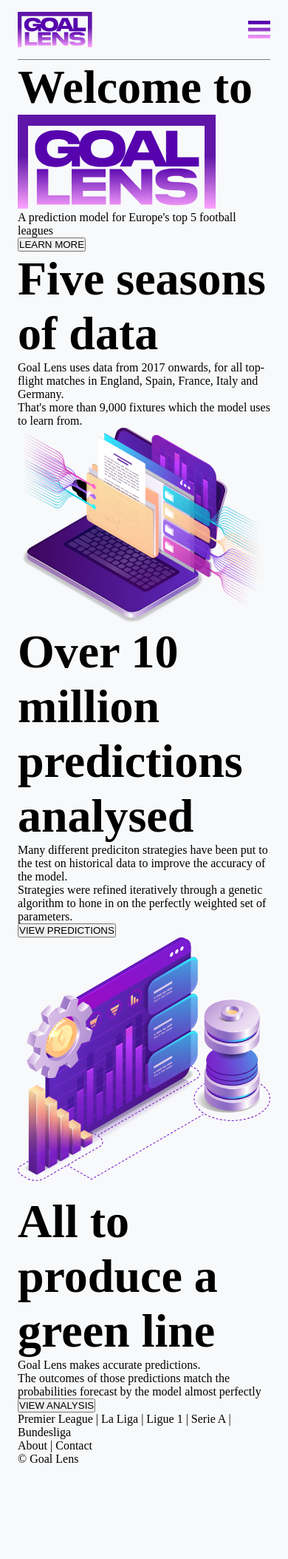
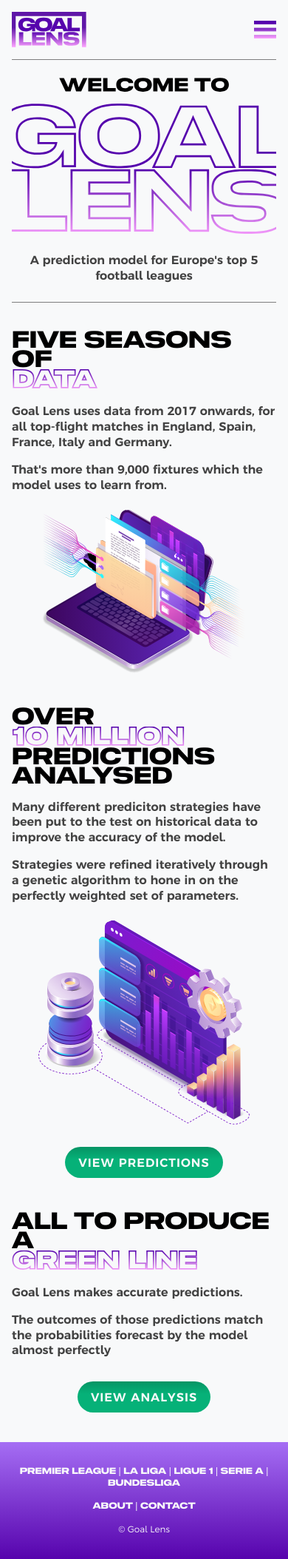
Before and after one commit to juancoquet/goallens, a Django app: page / in a window 390 px wide. Shown: the whole page at 74% size. Before the commit the page ends 1977 px from the top, so only its background shows below. Run offline with Django 4.2, Linux system fonts and the light colour scheme.

Commit message:
home page mobile layout done

```diff
--- a/static/css/_base.css
+++ b/static/css/_base.css
@@ -1,10 +1,53 @@
+/* FONTS -------------------------------------- */
+
+@font-face {
+    font-family: 'Radwave';
+    src: url('../fonts/radwave/RadwaveFont_Regular.otf') format('opentype');
+    font-weight: normal;
+    font-style: normal;
+}
+
+@font-face {
+    font-family: 'Radwave Outline';
+    src: url('../fonts/radwave/RadwaveFont_Outline.otf') format('opentype');
+    font-weight: normal;
+}
+
+@font-face {
+    font-family: 'Argentum Sans';
+    src: url('../fonts/argentum_sans/argentum-sans.regular.ttf') format('truetype');
+    font-weight: normal;
+}
+
+@font-face {
+    font-family: 'Argentum Sans';
+    src: url('../fonts/argentum_sans/argentum-sans.light.ttf') format('truetype');
+    font-weight: 300;
+}
+
+@font-face {
+    font-family: 'Argentum Sans';
+    src: url('../fonts/argentum_sans/argentum-sans.semibold.ttf') format('truetype');
+    font-weight: 700;
+}
+
+
+/* BASE FORMATTING ------------------------------------------- */
+
 :root {
     --max-width: 1200px;
-    --side-padding: 2.4rem;
+    --side-padding: 1.6rem;
+    --h1-size: 3.2rem;
 
     /* colors */
     --bg: #F8F9FA;
+    --dark-prpl: #5603ad;
+    --light-prpl: #A56EF4;
+    --pink: #FDA3FF;
     --dark-grey: #7e7e7e;
+    --text-grey: #424242;
+    --dark-green: #069464;
+    --light-green: #06B178;
 }
 
 * {
@@ -18,28 +61,148 @@
 }
 
 body {
-    max-width: var(--max-width);
-    padding: 0 var(--side-padding);
-    margin: 0 auto;
     background-color: var(--bg);
 }
 
-h1, h2, h3, h4, h5, h6 {}
+section {
+    background-color: var(--bg);
+    padding: 1.6rem 0;
+}
+
+h1, h2, h3, h4, h5, h6 {
+    font-family: 'Radwave', sans-serif;
+    font-weight: normal;
+    font-style: normal;
+    line-height: 80%;
+}
+
+.heading-accent {
+    font-family: 'Radwave', sans-serif;
+    font-weight: normal;
+    font-size: inherit;
+    background: linear-gradient(180deg, rgba(86,3,173,1) 0%, rgba(253,163,255,1) 100%);
+    background-clip: text;
+    -webkit-background-clip: text;
+    -webkit-text-stroke: 0.1em transparent;
+    color: var(--bg);
+    letter-spacing: 0.05em;
+    display: block;
+    padding-top: 0.1em;
+    padding-left: 0.05em;
+    line-height: inherit;
+    margin-top: -0.05em;
+    margin-bottom: 0.05em;
+}
 
 h1 {
-    font-size: 6.4rem;
+    font-size: var(--h1-size);
+    margin-bottom: calc(var(--h1-size) * 0.5);
 }
 
 h2 {}
 
 h3 {}
 
-p, a, span, li {
+p:not(.nav__text),
+a:not(.nav__item),
+span:not(.heading-accent),
+li {
     font-size: 1.6rem;
+    font-family: 'Argentum Sans', sans-serif;
+    font-weight: 700;
+    color: var(--text-grey);
+    line-height: 130%;
+    margin-bottom: 1.6rem;
 }
+
+button {
+    font-size: 1.6rem;
+    font-family: 'Argentum Sans', sans-serif;
+    font-weight: 700;
+    color: var(--bg);
+    border: none;
+    border-radius: 50px;
+    padding: 1.2rem 1.8rem;
+    letter-spacing: 1px;
+    cursor: pointer;
+    margin: 1.6rem 0;
+    text-transform: uppercase;
+    max-width: fit-content;
+}
+
+.btn--primary {
+    background: linear-gradient(180deg, var(--dark-green) 0%, var(--light-green) 40%);
+}
+
+
+/* SPACING --------------------------------------------------- */
 
 .content-width {
     width: 100%;
     max-width: var(--max-width);
+    padding: 0 var(--side-padding);
     margin: 0 auto;
 }
+
+.container--col {
+    width: 100%;
+    display: flex;
+    flex-direction: column;
+    justify-content: space-between;
+    align-items: center;
+    margin: 1.6rem 0;
+}
+
+.container--row {
+    width: 100%;
+    display: flex;
+    flex-direction: row;
+    justify-content: space-between;
+    align-items: center;
+    margin: 1.6rem 0;
+}
+
+.center-contents {
+    display: flex;
+    flex-direction: column;
+    justify-content: center;
+    align-items: center;
+}
+
+
+@media screen and (min-width: 640px) {
+    :root {
+        --side-padding: 3.2rem;
+    }
+}
+
+
+/* FOOTER ---------------------------------------------------- */
+
+footer {
+    width: 100%;
+    display: flex;
+    flex-direction: column;
+    justify-content: center;
+    align-items: center;
+    background: linear-gradient(180deg, var(--light-prpl) 0%, var(--dark-prpl) 100%);
+    padding-top: 3.2rem !important;
+    padding-bottom: 1.6rem !important;
+    margin-top: 1.6rem;
+}
+
+p.footer__text {
+    font-family: 'Radwave', sans-serif;
+    font-style: normal;
+    font-weight: normal;
+    text-align: center;
+    color: var(--bg);
+    font-size: 1.2rem;
+    /* letter-spacing: 0.05em; */
+}
+
+p.footer__text.copyright {
+    font-family: 'Argentum Sans', sans-serif;
+    font-style: normal;
+    font-weight: 300;
+}
--- a/static/css/home.css
+++ b/static/css/home.css
@@ -0,0 +1,37 @@
+section.hero {
+    /* margin: 0.8rem; */
+    margin-top: 0;
+    padding-bottom: 0;
+    padding-top: 0.8rem;
+    border-bottom: 1px solid var(--dark-grey);
+}
+
+section {
+    display: flex;
+    flex-direction: column;
+    justify-content: center;
+    padding: 2.4rem 0;
+}
+
+.hero__heading {
+    width: clamp(230px, 50%, 561px);
+    /* margin: 3.2rem 0; */
+}
+
+.hero__graphic {
+    width: 100%;
+}
+
+.hero__text {
+    text-align: center;
+    font-size: clamp(1.6rem, 3.5vw, 3.2rem);
+}
+
+.graphic {
+    max-width: 80%;
+    margin: 0.8rem auto 0 auto;
+}
+
+button {
+    margin-bottom: 0;
+}
--- a/static/css/nav.css
+++ b/static/css/nav.css
@@ -27,6 +27,16 @@
 
 .nav__item {
     margin-left: 1.6rem;
+    text-decoration: none;
+    background: linear-gradient(180deg, rgba(86,3,173,1) 30%, rgba(253,163,255,1) 100%);
+    background-clip: text;
+    -webkit-background-clip: text;
+    -webkit-text-fill-color: transparent;
+}
+
+.nav__text {
+    font-family: 'Radwave', sans-serif;
+    font-size: 1.6rem;
 }
 
 .nav__menu {
@@ -46,10 +56,9 @@
     align-items: center;
     background-color: hsl(210, 17%, 98%, 0.8);
     backdrop-filter: blur(2px);
-
 }
 
-@media screen and (max-width: 485px) {
+@media screen and (max-width: 640px) {
     .nav__menu {
         display: block;
     }
@@ -61,7 +70,7 @@
 
     .nav__item {
         display: none;
-        margin: 1.2rem 0;
+        margin: 1.2rem auto;
     }
 
     .mobile-menu {
--- /dev/null
+++ b/static/js/home.js
@@ -0,0 +1,16 @@
+const heroHeading = document.querySelector('.hero__heading')
+const heroText = document.querySelector('.hero__text')
+
+function setHeroMargins(){
+    let margin = heroHeading.offsetHeight / 1.5
+    let marginBig = margin * 2
+    if (margin < 16) {
+        margin = 16
+    }
+    heroHeading.style.margin = `${margin}px 0`;
+    heroText.style.margin = `${marginBig}px 0`;
+    console.log(margin)
+}
+
+document.addEventListener('DOMContentLoaded', setHeroMargins)
+window.addEventListener('resize', setHeroMargins)
--- a/static/js/nav.js
+++ b/static/js/nav.js
@@ -35,7 +35,7 @@
 window.addEventListener('resize', calculateMenu);
 
 function calculateMenu() {
-    if (window.innerWidth > 485) {
+    if (window.innerWidth > 640) {
         navItems.forEach(item => {
             navRight.appendChild(item);
             item.style.display = 'block';
@@ -46,6 +46,7 @@
             item.style.display = 'none';
         });
     }
+    menu.classList.add('hidden');
     menuClose.classList.add('hidden');
     menuBtn.classList.remove('hidden');
 }
--- a/templates/_base.html
+++ b/templates/_base.html
@@ -16,8 +16,9 @@
 </head>
 <body>
 
+  <div class="content-width">
     <header>
-    <nav class="content-width">
+      <nav>
         <img src="{% static 'images/logo.svg' %}" alt="Goal Lens Logo" id="logo-home">
         <div class="nav-items--right">
           <img class="nav__menu" src="{% static 'images/menu-icon.svg' %}" alt="menu" id="menu-icon">
@@ -32,14 +33,17 @@
 
     {% block content %}
     {% endblock content %}
+  </div>
 
   <footer>
-    <p>Premier League | La Liga | Ligue 1 | Serie A | Bundesliga</p>
-    <p>About | Contact</p>
-    <p>&copy; Goal Lens</p>
+    <p class="footer__text">Premier League | La Liga | Ligue 1 | Serie A | Bundesliga</p>
+    <p class="footer__text">About | Contact</p>
+    <p class="footer__text copyright">&copy; Goal Lens</p>
   </footer>
 
   <script src="{% static 'js/nav.js' %}"></script>
+  {% block scripts %}
+  {% endblock scripts %}
 
 </body>
 </html>
--- a/templates/home.html
+++ b/templates/home.html
@@ -7,33 +7,40 @@
 
 {% block content %}
 
-  <h1>Welcome to</h1>
-  <img src="{% static 'images/logo.svg' %}" alt="logo" class="logo">
-  <p>A prediction model for Europe's top 5 football leagues</p>
-  <button class="btn--primary">LEARN MORE</button>
+  <section class="hero container--col">
+    <img src="{% static 'images/welcome-to.svg' %}" alt="welcome to" class="hero__heading">
+    {% comment %} <img class="hero__logo" src="{% static 'images/logo.svg' %}" alt="logo"> {% endcomment %}
+    <img src="{% static 'images/goal-lens.svg' %}" alt="goal lens" class="hero__graphic">
+    <p class="hero__text">A prediction model for Europe's top 5 football leagues</p>
+    {% comment %} <button class="btn--primary hero__btn">LEARN MORE</button> {% endcomment %}
+  </section>
 
   <section id="data-section">
-    <h1>Five seasons of data</h1>
+    <h1>Five seasons of <span class="heading-accent">data</span></h1>
     <p>Goal Lens uses data from 2017 onwards, for all top-flight matches in England, Spain, France, Italy and Germany.</p>
     <p>That's more than 9,000 fixtures which the model uses to learn from.</p>
-    <img src="{% static 'images/graphics/data.svg' %}" alt="laptop sorting data">
+    <img class="graphic" src="{% static 'images/graphics/data.svg' %}" alt="laptop sorting data">
   </section>
 
   <section id="analysis-section">
-    <h1>Over 10 million predictions analysed</h1>
+    <h1>Over <span class="heading-accent">10 million</span> predictions analysed</h1>
     <p>Many different prediciton strategies have been put to the test on historical data to improve the accuracy of the model.</p>
     <p>Strategies were refined iteratively through a genetic algorithm to hone in on the perfectly weighted set of parameters.</p>
-    <button class="btn--primary">VIEW PREDICTIONS</button>
-    <img src="{% static 'images/graphics/analysis.svg' %}" alt="data being analysed" style="transform: scaleX(-1)">
+    <img class="graphic" src="{% static 'images/graphics/analysis.svg' %}" alt="data being analysed" id="analysis-graphic">
+    <div class="center-contents"><button class="btn--primary">VIEW PREDICTIONS</button></div>
   </section>
 
   <section id="green-line-section">
-    <h1>All to produce a green line</h1>
+    <h1>All to produce a <span class="heading-accent">green line</span></h1>
     <p>Goal Lens makes accurate predictions.</p>
     <p>The outcomes of those predictions match the probabilities forecast by the model almost perfectly</p>
-    <button class="btn--primary">VIEW ANALYSIS</button>
+    <div class="center-contents"><button class="btn--primary">VIEW ANALYSIS</button></div>
   </section>
 
 
 
 {% endblock content %}
+
+{% block scripts %}
+  <script src="{% static 'js/home.js' %}"></script>
+{% endblock scripts %}
```
Also changed, not shown: static/fonts/argentum_sans/argentum-sans.light.ttf (added), static/fonts/argentum_sans/argentum-sans.regular.ttf (added), static/fonts/argentum_sans/argentum-sans.semibold.ttf (added), static/fonts/radwave/RadwaveFont_Outline.otf (added), static/fonts/radwave/RadwaveFont_Regular.otf (added), static/images/goal-lens.svg (added), static/images/welcome-to.svg (added). Lines whose indentation alone changed are shown as unchanged.
